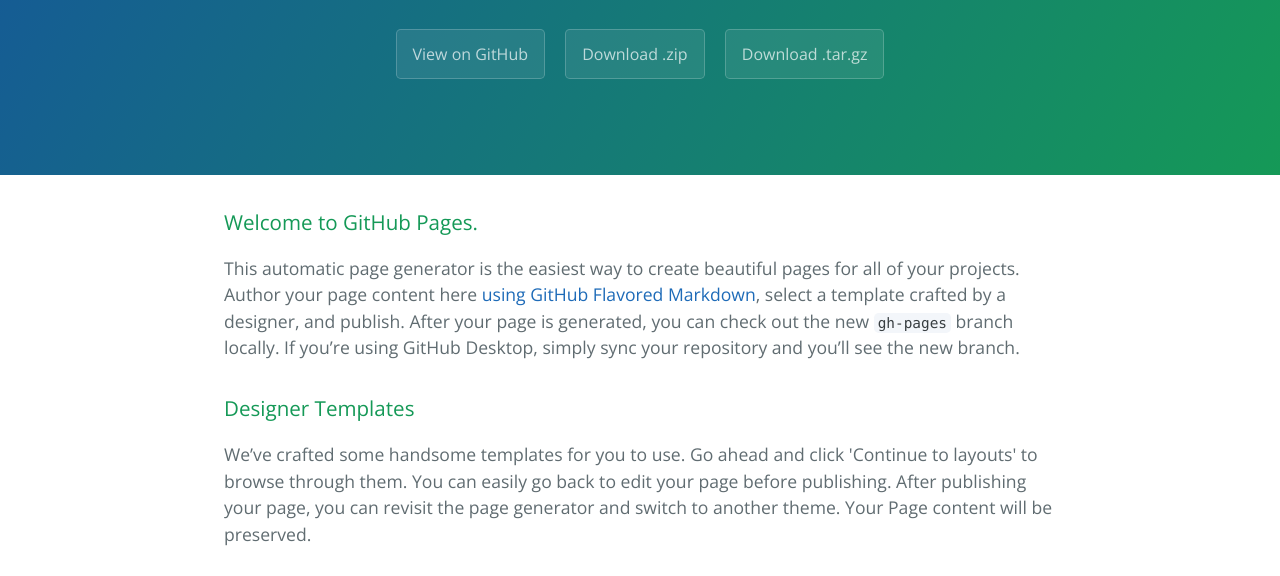
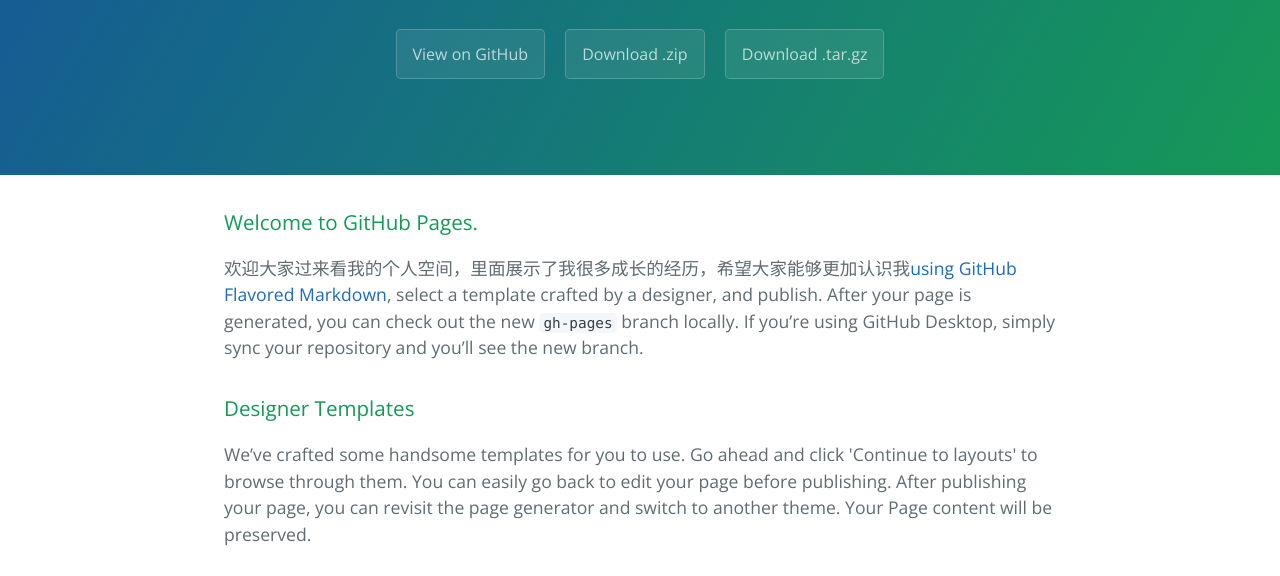
Before and after one commit to iwangjie/joeyang.github.io, a plain HTML site: page index.html in a window 1280 px wide. Shown: the part 208-784 px from the top of the page. Drawn offline with nearby package versions, Linux system fonts and the light colour scheme.

Commit message:
这次只是修改了下个人描述
这次只是修改了下个人描述

```diff
--- a/index.html
+++ b/index.html
@@ -22,7 +22,7 @@
       <h3>
 <a id="welcome-to-github-pages" class="anchor" href="#welcome-to-github-pages" aria-hidden="true"><span aria-hidden="true" class="octicon octicon-link"></span></a>Welcome to GitHub Pages.</h3>
 
-<p>This automatic page generator is the easiest way to create beautiful pages for all of your projects. Author your page content here <a href="https://guides.github.com/features/mastering-markdown/">using GitHub Flavored Markdown</a>, select a template crafted by a designer, and publish. After your page is generated, you can check out the new <code>gh-pages</code> branch locally. If you’re using GitHub Desktop, simply sync your repository and you’ll see the new branch.</p>
+<p>欢迎大家过来看我的个人空间，里面展示了我很多成长的经历，希望大家能够更加认识我<a href="https://guides.github.com/features/mastering-markdown/">using GitHub Flavored Markdown</a>, select a template crafted by a designer, and publish. After your page is generated, you can check out the new <code>gh-pages</code> branch locally. If you’re using GitHub Desktop, simply sync your repository and you’ll see the new branch.</p>
 
 <h3>
 <a id="designer-templates" class="anchor" href="#designer-templates" aria-hidden="true"><span aria-hidden="true" class="octicon octicon-link"></span></a>Designer Templates</h3>
```
